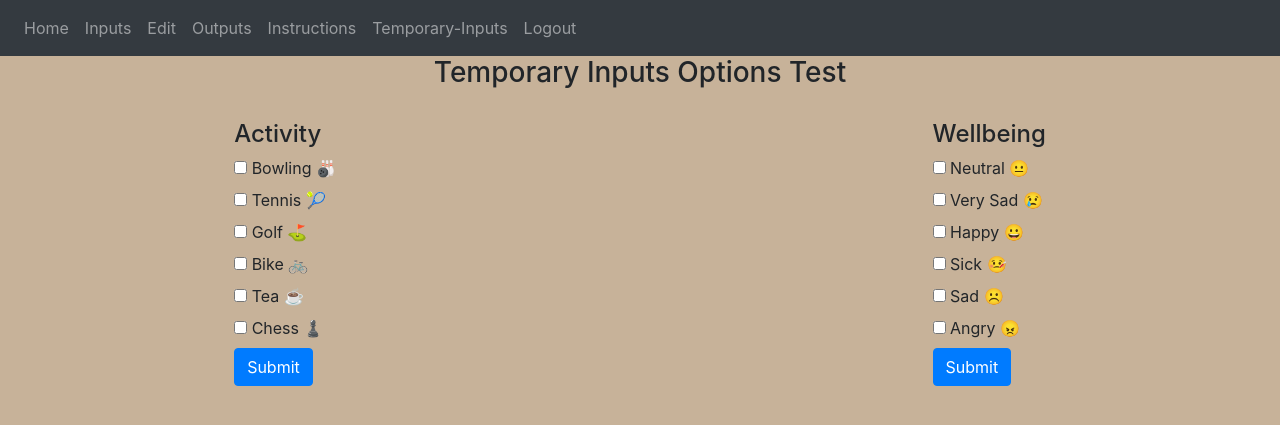
After one commit to Majurran/Heroku-Full, a Flask app: page /temporary-inputs in a window 1280 px wide. The commit adds this page. Shown: the top 425 px of the page. Run offline with Flask 2, Linux system fonts and the light colour scheme; the visitor is signed in with stand-in values (Sample User, id 1); some libraries are stand-ins or nearby versions.

Commit message:
Add temporary input page to get backend working
Using the form method and the input labels

```diff
--- a/website/__init__.py
+++ b/website/__init__.py
@@ -4,7 +4,7 @@ from os import path
 from flask_login import LoginManager
 
 db = SQLAlchemy()
-DB_NAME = "database_ver2.db"  # Change name if the models.py gets updated for now
+DB_NAME = "database_ver3.db"  # Change name if the models.py gets updated for now
 
 
 def create_app():
--- a/website/auth.py
+++ b/website/auth.py
@@ -46,7 +46,7 @@ def sign_up():
     if request.method == 'POST':
         # Default activity and wellbeing list
         activity_list = "bowling,tennis,golf,bike,tea,chess"
-        wellbeing_list = "flat,very-sad,happy,sick,sad,angry"
+        wellbeing_list = "neutral,very-sad,happy,sick,sad,angry"
 
         # Creates the one admin profile for each nursing home for now
         nursing_home_name = request.form.get('nursing-home-name')
--- a/website/templates/base.html
+++ b/website/templates/base.html
@@ -31,6 +31,7 @@
                         <a class="nav-item nav-link" id="edit-inputs-options" href="/edit-input-options">Edit</a>
                         <a class="nav-item nav-link" id="outputs" href="/outputs">Outputs</a>
                         <a class="nav-item nav-link" id="instructions" href="/instructions">Instructions</a>
+                        <a class="nav-item nav-link" id="temporary-inputs" href="/temporary-inputs">Temporary-Inputs</a>
                         <a class="nav-item nav-link" id="logout" href="/logout">Logout</a>
                     {% else %}
                         <a class="nav-item nav-link" id="login" href="/login">Login</a>
--- /dev/null
+++ b/website/templates/prototype_input_replace.html
@@ -0,0 +1,46 @@
+{% extends "base.html" %}
+{% block title %}Random Input Options{% endblock %}
+{% block content %}
+
+<h3 align="center">Temporary Inputs Options Test</h3>
+<div class="input-page">
+    <form method="POST">
+        <div class="icon-container">
+            <h4>Activity</h4>
+            <input type="checkbox" id="bowling" name="bowling" value="bowling">
+            <label for="bowling">Bowling 🎳</label><br>
+            <input type="checkbox" id="tennis" name="tennis" value="tennis">
+            <label for="tennis">Tennis 🎾</label><br>
+            <input type="checkbox" id="golf" name="golf" value="golf">
+            <label for="golf">Golf ⛳</label><br>
+            <input type="checkbox" id="bike" name="bike" value="bike">
+            <label for="bike">Bike 🚲</label><br>
+            <input type="checkbox" id="tea" name="tea" value="tea">
+            <label for="tea">Tea ☕</label><br>
+            <input type="checkbox" id="chess" name="chess" value="chess">
+            <label for="chess">Chess ♟</label><br>
+            <button type="submit" class="btn btn-primary">Submit</button>
+        </div>
+    </form>
+    <br>
+
+    <form method="POST">
+        <div class="icon-container">
+            <h4>Wellbeing</h4>
+            <input type="checkbox" id="neutral" name="neutral" value="neutral">
+            <label for="neutral">Neutral 😐</label><br>
+            <input type="checkbox" id="very-sad" name="very-sad" value="very-sad">
+            <label for="very-sad">Very Sad 😢</label><br>
+            <input type="checkbox" id="happy" name="happy" value="happy">
+            <label for="happy">Happy 😀</label><br>
+            <input type="checkbox" id="sick" name="sick" value="sick">
+            <label for="sick">Sick 🤒</label><br>
+            <input type="checkbox" id="sad" name="sad" value="sad">
+            <label for="sad">Sad ☹</label><br>
+            <input type="checkbox" id="angry" name="angry" value="angry">
+            <label for="angry">Angry 😠</label><br>
+            <button type="submit" class="btn btn-primary">Submit</button>
+        </div>
+    </form>
+</div>
+{% endblock %}
--- a/website/views.py
+++ b/website/views.py
@@ -69,3 +69,8 @@ def instruction():
 @login_required
 def edit_input_options():
     return render_template("edit_input.html", user=current_user)
+
+@views.route('/temporary-inputs', methods=['GET', 'POST'])
+@login_required
+def prototype_input_replace():
+    return render_template("prototype_input_replace.html", user=current_user)
```
